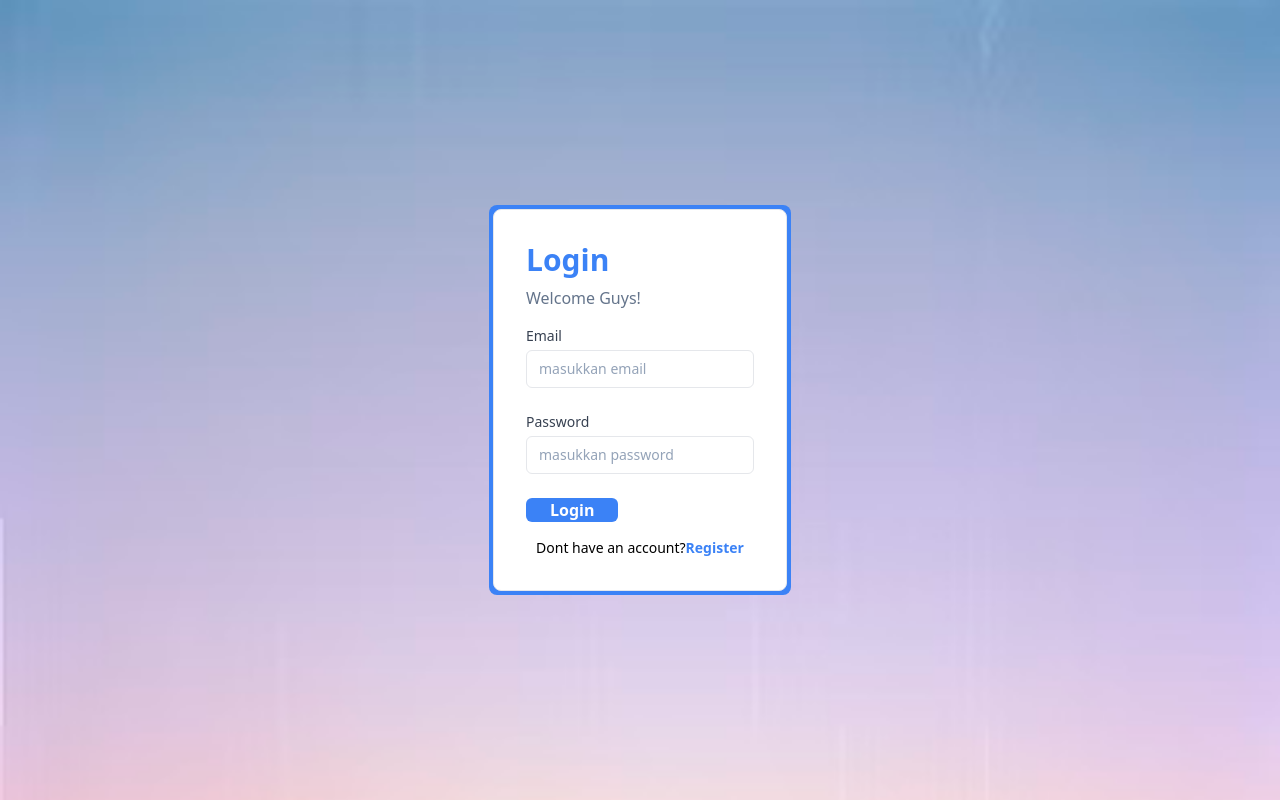
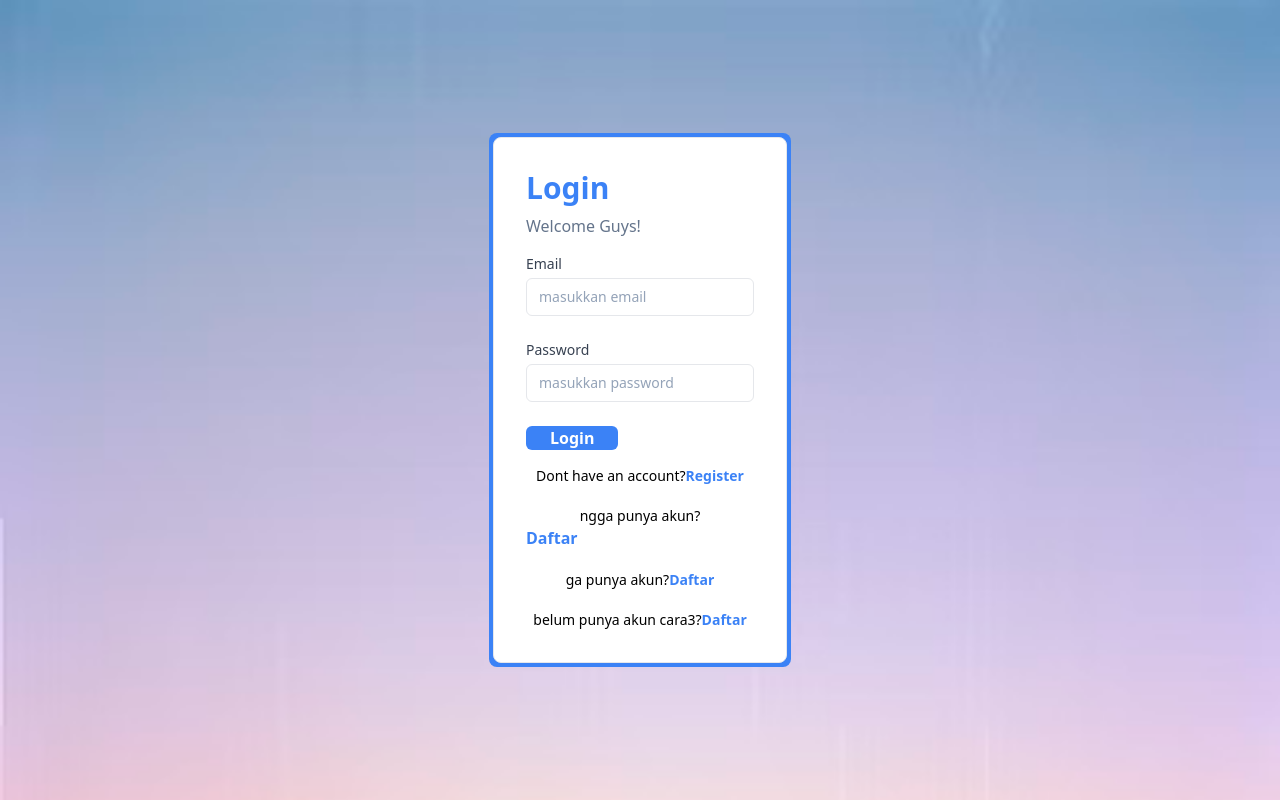
Before and after one commit to shire23/belajar-reactjs, a React (Vite) app: page /login in a window 1280 px wide. Built offline with nearby package versions, Linux system fonts and the light colour scheme.

Commit message:
conditional rendering

```diff
--- a/src/components/template/AuthLayout/index.jsx
+++ b/src/components/template/AuthLayout/index.jsx
@@ -1,7 +1,8 @@
 import React from "react";
+import { Link } from "react-router-dom";
 
 export default function AuthLayout(props) {
-  const { children, title, desc } = props;
+  const { children, title, desc, type } = props;
   return (
     <div className="flex justify-center items-center min-h-screen">
       <div className="rounded-lg bg-blue-500 p-1">
@@ -9,8 +10,60 @@ export default function AuthLayout(props) {
           <h1 className="text-3xl font-bold mb-2 text-blue-500">{title}</h1>
           <p className="font-medium text-slate-500 mb-4">{desc}</p>
           {children}
+          {/* cara ke 1 */}
+          <p className="text-sm mt-5 text-center">{type === "login" ? "ngga punya akun?" : "udah punya akun?"}</p>
+          {type === "login" && (
+            <Link to="/register" className="text-blue-500 font-bold">
+              Daftar
+            </Link>
+          )}
+          {type === "register" && (
+            <Link to="/login" className="text-blue-500 font-bold">
+              Masuk
+            </Link>
+          )}
+          {/* cara ke-2 */}
+          {type === "login" ? (
+            <p className="text-sm mt-5 text-center">
+              ga punya akun?{""}
+              <Link to="/register" className="text-blue-500 font-bold">
+                Daftar
+              </Link>
+            </p>
+          ) : (
+            <p className="text-sm mt-5 text-center">
+              dah punya akun?{""}
+              <Link to="/login" className="text-blue-500 font-bold">
+                login
+              </Link>
+            </p>
+          )}
+          <Navigasi type={type} />
         </div>
       </div>
     </div>
   );
 }
+
+// cara ke-3
+const Navigasi = ({ type }) => {
+  if (type === "login") {
+    return (
+      <p className="text-sm mt-5 text-center">
+        belum punya akun cara3?{""}
+        <Link to="/register" className="text-blue-500 font-bold">
+          Daftar
+        </Link>
+      </p>
+    );
+  } else {
+    return (
+      <p className="text-sm mt-5 text-center">
+        udah punya akun cara3?{""}
+        <Link to="/login" className="text-blue-500 font-bold">
+          Masuk
+        </Link>
+      </p>
+    );
+  }
+};
--- a/src/pages/login.jsx
+++ b/src/pages/login.jsx
@@ -6,7 +6,7 @@ import { Link } from "react-router-dom";
 export default function LoginPage() {
   return (
     <div className="flex justify-center items-center min-h-screen bg-[url('../../public/images/bg1.avif')] bg-cover">
-      <AuthLayout title="Login" desc="Welcome Guys!">
+      <AuthLayout title="Login" desc="Welcome Guys!" type="login">
         <Login />
         <p className="text-sm mt-4 text-center">
           Dont have an account?{""}
--- a/src/pages/register.jsx
+++ b/src/pages/register.jsx
@@ -5,12 +5,12 @@ import { Link } from "react-router-dom";
 
 export default function RegisterPage() {
   return (
-    <AuthLayout title="Register" desc="Isi disini!">
+    <AuthLayout title="Register" desc="Isi disini!" type="register">
       <Register />
       <p className="text-sm mt-4 text-center">
         have an account?{""}
-        {/*  */}
-        {/*  */}
+        {/* */}
+        {/*cara menggunakan routing pake link buat pindah antar komponen  */}
         <Link className="font-bold text-blue-500" to="/login">
           Login
         </Link>
```
